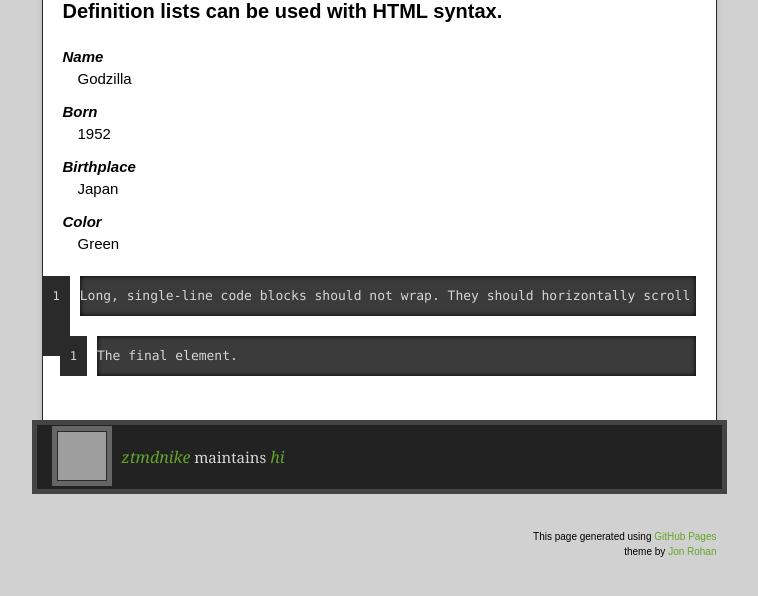
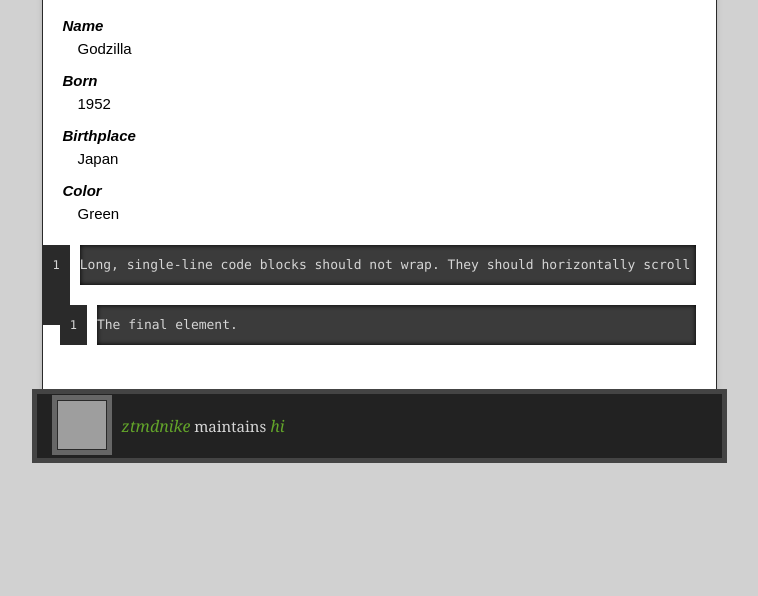
Before and after one commit to ztmdnike/hi, a Jekyll site: the page built from index.md, in a window 1280 px wide and 900 px high, scrolled down 3139 px, cut to the strip 251-847 px from the top of the window. Shown: the whole strip, without its empty margins (261-1019 px from the left). Built offline with Jekyll 4.4.1, drawn with Linux system fonts in a browser that asks for light colours; the repository's description, which GitHub fills in, is left out; grey boxes are pictures that could not be loaded.

Commit message:
Update default.html

```diff
--- a/_layouts/default.html
+++ b/_layouts/default.html
@@ -27,10 +27,8 @@
         <div class="download-bar">
         <div class="inner">
           {% if site.show_downloads %}
-          <a href="{{ site.github.tar_url }}" class="download-button tar"><span>Download</span></a>
-          <a href="{{ site.github.zip_url }}" class="download-button zip"><span>Download</span></a>
+          <a href="{{ page.zip_url }}" class="download-button zip"><span>附件下载</span></a>
           {% endif %}
-          <a href="{{ site.github.repository_url }}" class="code">View {{ site.title | default: site.github.repository_name }} on GitHub</a>
         </div>
         <span class="blc"></span><span class="trc"></span>
         </div>
@@ -50,9 +48,6 @@
       {% endif %}
 
       </div>
-      <div class="creds">
-        <small>This page generated using <a href="https://pages.github.com/">GitHub Pages</a><br>theme by <a href="https://twitter.com/jonrohan/">Jon Rohan</a></small>
-      </div>
     </footer>
   </div>
   <div class="current-section">
@@ -60,7 +55,6 @@
     <a href="{{ site.github.tar_url }}" class="tar">tar</a><a href="{{ site.github.zip_url }}" class="zip">zip</a><a href="" class="code">source code</a>
     <p class="name"></p>
   </div>
-
   {% if site.google_analytics %}
     <script>
       (function(i,s,o,g,r,a,m){i['GoogleAnalyticsObject']=r;i[r]=i[r]||function(){
```
